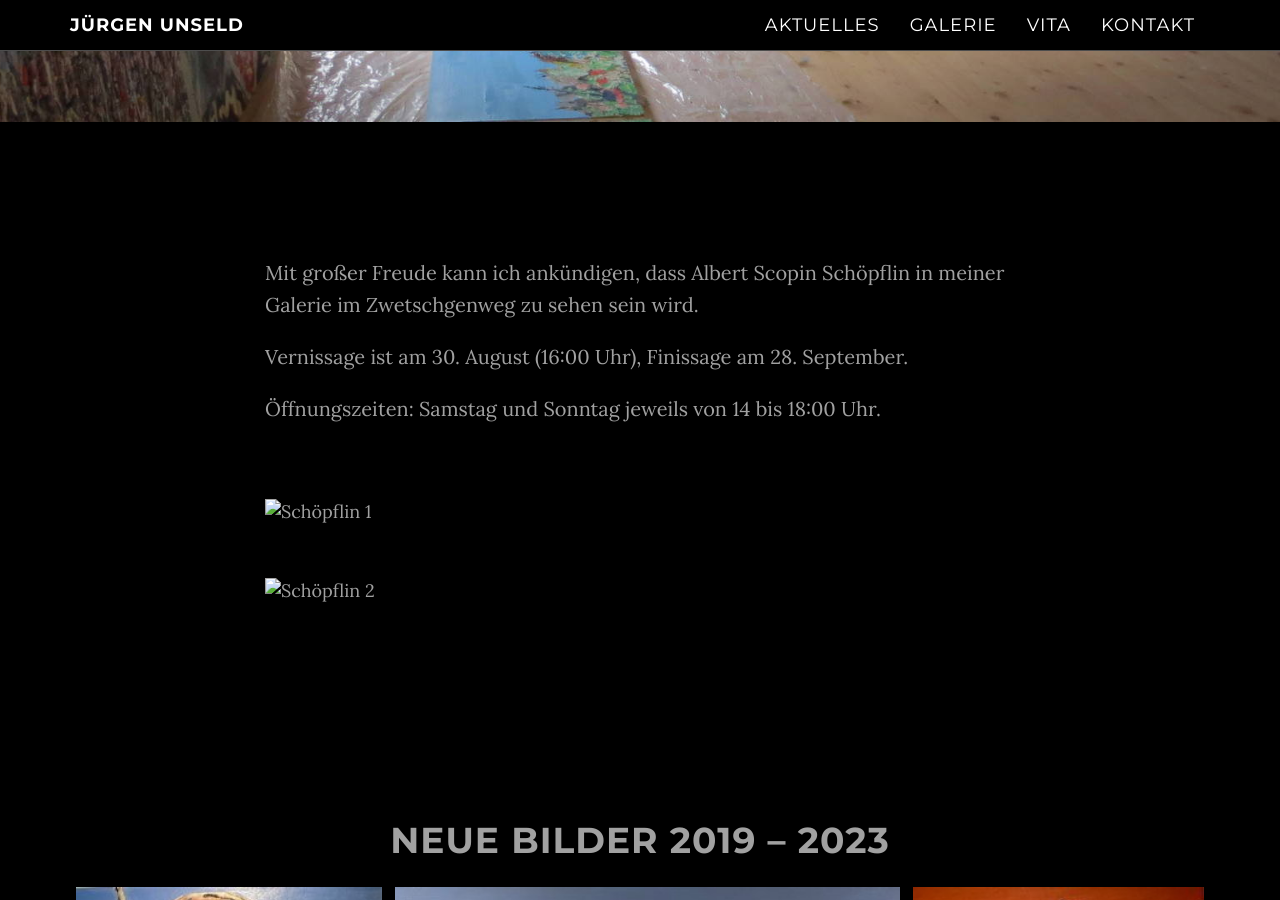
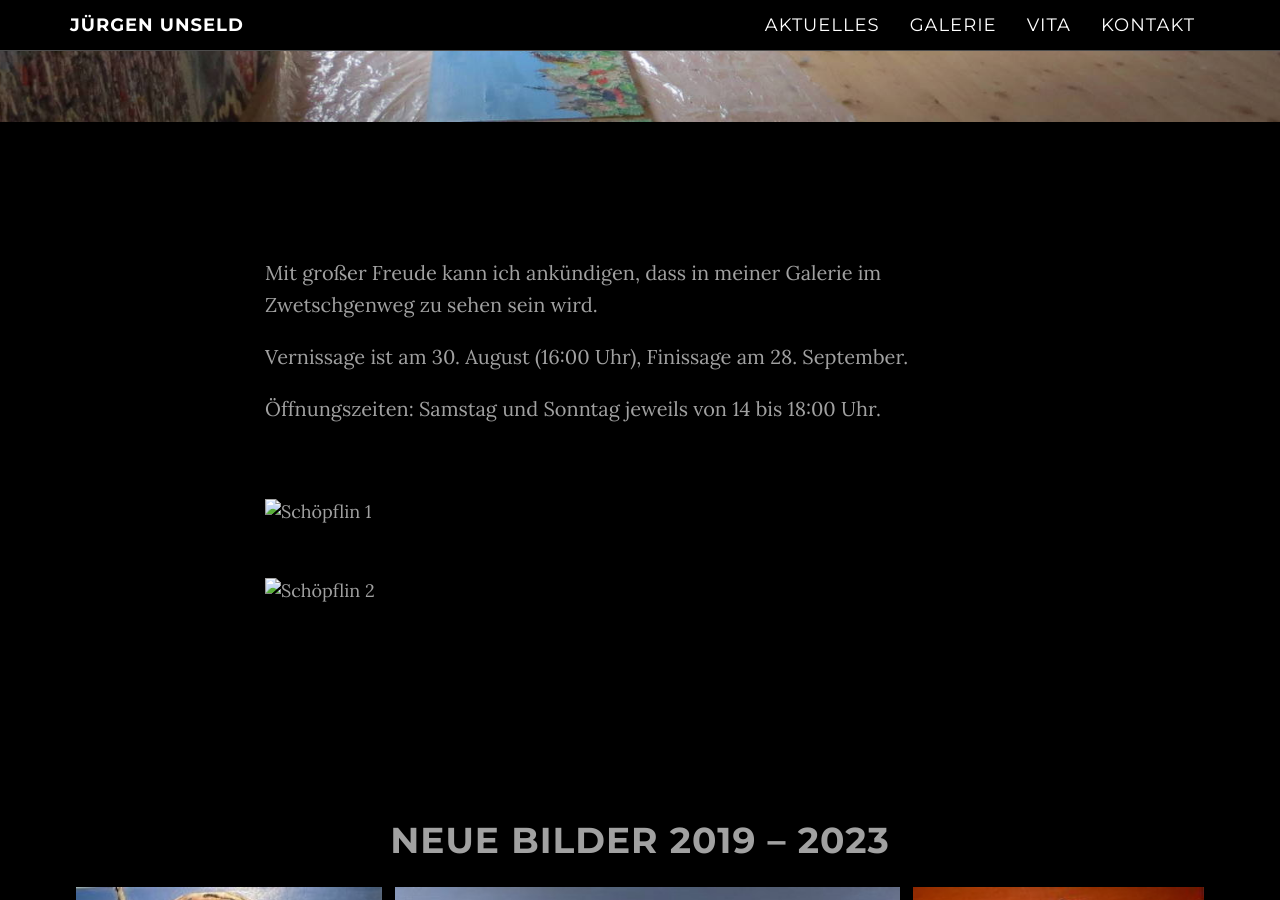
Before and after one commit to jueunseld/jueunseld.github.io, a Jekyll site: the page built from _posts/2025-08-01-Schoepflin.md, in a window 1280 px wide and 900 px high, scrolled down 778 px. Built offline with Jekyll 4.4.1, drawn with Linux system fonts in a browser that asks for light colours; our own code applies the rules of GitHub Pages for plain Markdown files; some of the changed lines change nothing that is shown.

Commit message:
Albert Scopin Schöpflin

```diff
--- a/_posts/2025-08-01-Schoepflin.md
+++ b/_posts/2025-08-01-Schoepflin.md
@@ -5,7 +5,7 @@ hideDate: true
 title: ""
 ---
 
-Mit großer Freude kann ich ankündigen, dass Albert Scopin Schöpflin in meiner Galerie im Zwetschgenweg zu sehen sein wird.
+Mit großer Freude kann ich ankündigen, dass <data hidden itemprop="name">Albert Scopin Schöpflin</data> in meiner Galerie im Zwetschgenweg zu sehen sein wird.
 
 Vernissage ist am 30. August (16:00 Uhr), Finissage am 28. September.
 
```
